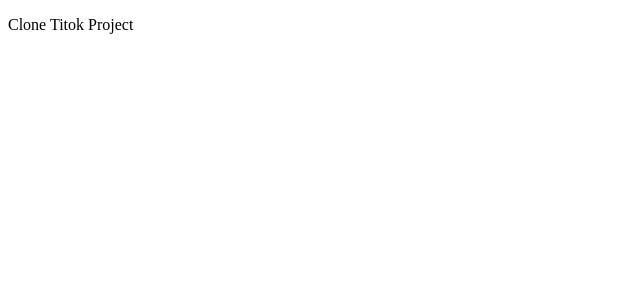
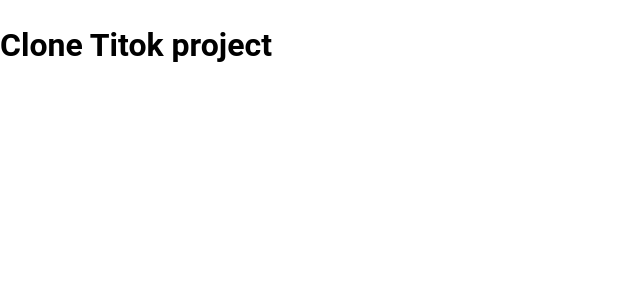
Before and after one commit to Pharaoh1807/cloneTitokProject, a React (Create React App) app: page / in a window 1280 px wide. Shown: the top 300 px of the page, without its empty margins (0-640 px from the left). Built offline with nearby package versions, Linux system fonts and the light colour scheme.

Commit message:
css sacs config

```diff
--- a/package.json
+++ b/package.json
@@ -6,9 +6,11 @@
     "@testing-library/jest-dom": "^5.17.0",
     "@testing-library/react": "^13.4.0",
     "@testing-library/user-event": "^13.5.0",
+    "normalize.css": "^8.0.1",
     "react": "^18.3.1",
     "react-dom": "^18.3.1",
     "react-scripts": "5.0.1",
+    "sass": "^1.78.0",
     "web-vitals": "^2.1.4"
   },
   "devDependencies": {
--- a/src/App.js
+++ b/src/App.js
@@ -2,12 +2,10 @@
 function App() {
   return (
     <div className="App">
-      <header className="App-header">
-        <p>
-          Clone Titok Project
-        </p>
+        <h1>
+          Clone Titok project
+        </h1>
 
-      </header>
     </div>
   )
 }
--- /dev/null
+++ b/src/components/GlobalStyles/GlobalStyles.scss
@@ -0,0 +1,18 @@
+@import "normalize.css";
+@import url('https://fonts.googleapis.com/css2?family=Roboto:wght@0,100..900;1,100..900&display=swap');
+
+
+:root {
+    --primary: #fe2c55;
+}
+
+html {
+font-size: 62.5%;
+}
+
+body {
+    font-family: "Roboto", sans-serif;
+    font-size: 1.6rem;
+    line-height: 1.5;
+    text-rendering: optimizeSpeed;
+}
--- /dev/null
+++ b/src/components/GlobalStyles/index.js
@@ -0,0 +1,8 @@
+import "./GlobalStyles.scss";
+
+function GlobalStyles ({children}) {
+
+    return children
+}
+
+export default GlobalStyles;
--- a/src/index.js
+++ b/src/index.js
@@ -1,12 +1,15 @@
 import React from 'react';
 import ReactDOM from 'react-dom/client'
-
+import GlobalStyles from './components/GlobalStyles';
 import App from './App'
 
 
 const root = ReactDOM.createRoot(document.getElementById('root'));
 root.render(
   <React.StrictMode>
+    <GlobalStyles>
     <App />
+
+    </GlobalStyles>
   </React.StrictMode>
 );
```
Also changed, not shown: 1 other file (tests, documents, lock files or other folders).
